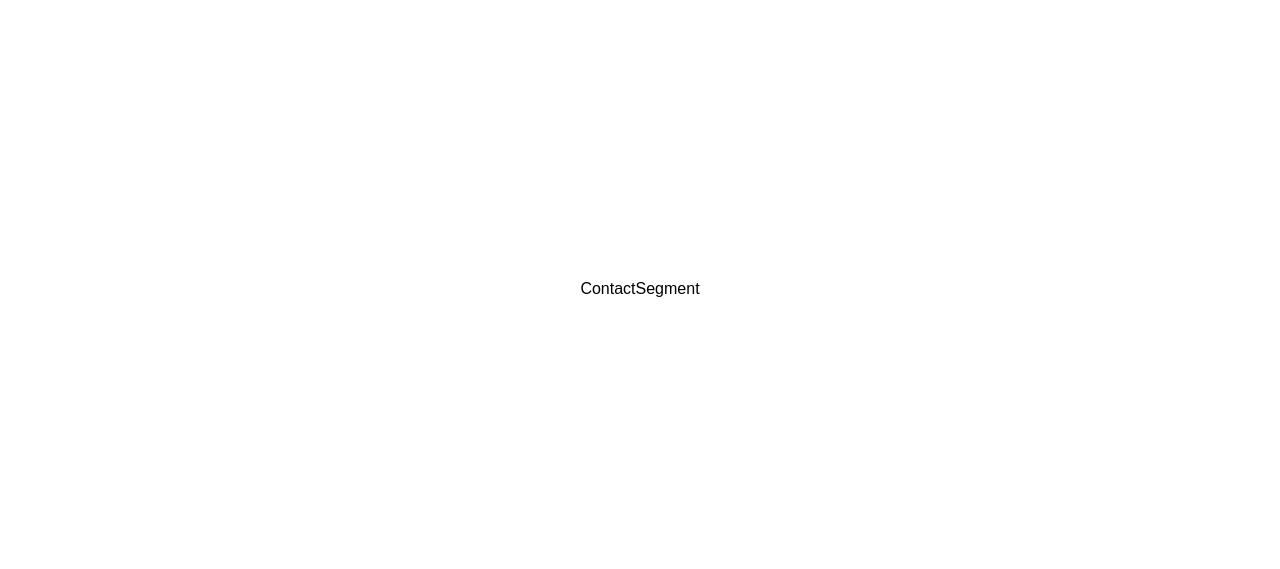
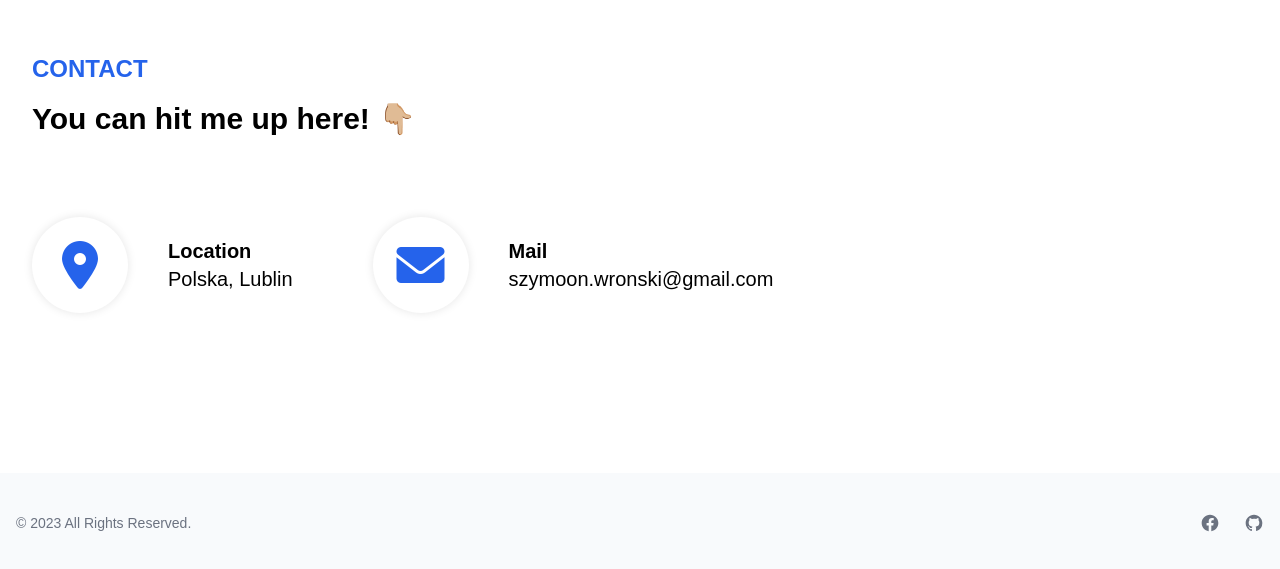
Before and after one commit to szymoonwronski/Portfolio, a React (Vite) app: page / in a window 1280 px wide. Shown: the part 2175-2744 px from the top of the page. Built offline with nearby package versions, Linux system fonts and the light colour scheme.

Commit message:
contact section

```diff
--- a/index.html
+++ b/index.html
@@ -8,6 +8,7 @@
     <title>Szymon Wroński | Portfolio</title>
 
     <link rel="stylesheet" href="https://cdn.jsdelivr.net/gh/devicons/devicon@v2.15.1/devicon.min.css">
+    <link rel="stylesheet" href="https://cdnjs.cloudflare.com/ajax/libs/font-awesome/6.0.0-beta2/css/all.min.css" integrity="sha512-YWzhKL2whUzgiheMoBFwW8CKV4qpHQAEuvilg9FAn5VJUDwKZZxkJNuGM4XkWuk94WCrrwslk8yWNGmY1EduTA==" crossorigin="anonymous" referrerpolicy="no-referrer" />
   </head>
   <body>
     <div id="root"></div>
--- a/package.json
+++ b/package.json
@@ -4,6 +4,8 @@
     "version": "0.0.0",
     "type": "module",
     "scripts": {
+        "predeploy": "npm run build",
+        "deploy": "gh-pages -d build",
         "dev": "vite",
         "build": "vite build",
         "lint": "eslint src --ext js,jsx --report-unused-disable-directives --max-warnings 0",
@@ -23,6 +25,7 @@
         "eslint-plugin-react": "^7.32.2",
         "eslint-plugin-react-hooks": "^4.6.0",
         "eslint-plugin-react-refresh": "^0.3.4",
+        "gh-pages": "^5.0.0",
         "postcss": "^8.4.23",
         "tailwindcss": "^3.3.2",
         "vite": "^4.3.2"
--- a/src/components/ContactSegment.jsx
+++ b/src/components/ContactSegment.jsx
@@ -1,12 +1,36 @@
 import React from "react"
 
 const ContactSegment = () => {
-    return <div id="contact" className="w-full bg-white py-80">
-    <div className="max-w-7xl w-full text-center mx-auto">
-        ContactSegment
-    </div>
-
-</div>
+    return (
+        <div id="contact" className="w-full bg-white md:py-20 shadow-sm">
+            <div className="max-w-7xl w-full px-4 mx-auto md:px-8 flex flex-col justify-between">
+                <div className="text-center md:text-left">
+                    <span className="text-blue-600 block font-bold text-2xl py-4">CONTACT</span>
+                    <span className="text-3xl font-bold">You can hit me up here! 👇🏼</span>
+                </div>
+                <div className="block py-20 gap-20 flex-wrap mx-auto md:mx-0 md:flex">
+                    <div className="flex items-center mb-14 md:mb-0">
+                        <div className="bg-white shadow-[0_0_10px_rgba(0,0,0,0.1)] rounded-full w-24  h-24 text-center">
+                            <i className="fa-solid fa-location-dot text-5xl text-blue-600 relative top-6"></i>
+                        </div>
+                        <div className="ml-10 text-xl">
+                            <span className="block font-bold">Location</span>
+                            <span>Polska, Lublin</span>
+                        </div>
+                    </div>
+                    <div className="flex items-center">
+                        <div className="bg-white shadow-[0_0_10px_rgba(0,0,0,0.1)] rounded-full w-24  h-24 text-center">
+                            <i className="fa-solid fa-envelope text-5xl text-blue-600 relative top-6"></i>
+                        </div>
+                        <div className="ml-10 text-xl">
+                            <span className="block font-bold">Mail</span>
+                            <span>szymoon.wronski@gmail.com</span>
+                        </div>
+                    </div>
+                </div>
+            </div>
+        </div>
+    )
 }
 
 export default ContactSegment
--- a/src/components/Footer.jsx
+++ b/src/components/Footer.jsx
@@ -3,7 +3,7 @@ import React from "react"
 const Footer = () => {
     return (
         <footer className="bg-slate-50 dark:bg-gray-900">
-            <div className="mx-auto w-full max-w-7xl p-4 py-6 lg:py-8">
+            <div className="mx-auto w-full max-w-7xl p-4 py-6 md:py-10">
                 <div className="md:flex md:items-center md:justify-between text-center">
                     <div className="flex space-x-6 justify-center mb-4 md:mb-0 md:order-2">
                         <a href="https://www.facebook.com/szymon.wronski.395/" target="_blank" className="text-gray-500 hover:text-gray-900 dark:hover:text-white">
--- a/src/components/HomeSegment.jsx
+++ b/src/components/HomeSegment.jsx
@@ -4,16 +4,12 @@ import { useInView } from "react-intersection-observer"
 const DevIcon = ({ icon }) => {
     const { ref, inView } = useInView()
 
-    return <i ref={ref} className={`${icon} mx-2 hide-devicon ${inView ? "show-devicon" : ''}`}></i>
+    return <i ref={ref} className={`${icon} mx-2 hide-devicon ${inView ? "show-devicon" : "hide-devicon"}`}></i>
 }
 
 const HomeSegment = () => {
     return (
-        <div className="bg-slate-50 dark:bg-gray-900 w-full pt-64 pb-64 shadow-sm]" id="home">
-            {/* <svg className="" viewBox="0 0 1280 499" fill="none" xmlns="http://www.w3.org/2000/svg">
-<path d="M1280 1C1182.46 16.6746 1147.37 64.2241 1132.5 197C1120.68 302.5 1092.5 329.148 1029 372.5M1029 372.5C911.412 452.779 878.862 343.107 911 296C938.631 255.5 1054.99 253.057 1029 372.5ZM1029 372.5C1012.35 449 958 498 911 498C781 498 711 403.214 568.5 415.5C453.988 425.373 400 465.773 258.5 488C145 505.828 90 446 -7.5 385.5" stroke="black"/>
-</svg> */}
-
+        <div className="bg-slate-50 dark:bg-gray-900 w-full pt-64 pb-64 shadow-sm" id="home">
             <div className="flex flex-col text-center md:text-left px-4 md:px-8 mx-auto w-full max-w-7xl">
                 <span className="text-6xl font-bold">
                     Hi! I'm a software{" "}
@@ -24,7 +20,7 @@ const HomeSegment = () => {
                 <span className="text-3xl py-8">And that's my portfolio. Have fun!</span>
                 <div className="flex items-center pt-24">
                     <span className="text-2xl mr-7 hidden md:block">Tech Stack | </span>
-                    <div className="flex text-4xl mx-auto md:mx-0">
+                    <div className="flex text-4xl mx-auto md:mx-0 gap-3">
                         <DevIcon icon={"devicon-html5-plain colored delay-[50ms]"} />
                         <DevIcon icon={"devicon-css3-plain colored delay-[100ms]"} />
                         <DevIcon icon={"devicon-javascript-plain colored delay-[150ms]"} />
```
Also changed, not shown: 1 other file (tests, documents, lock files or other folders). Lines whose indentation alone changed are shown as unchanged.
